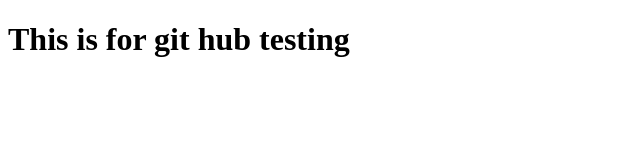
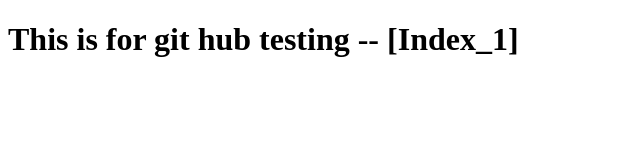
Before and after one commit to Thushara-P/TestingMyFile, a plain HTML site: page index.html in a window 1280 px wide. Shown: the whole page, without its empty margins (0-640 px from the left). Drawn offline with Linux system fonts and the light colour scheme.

Commit message:
Changed the heading

```diff
--- a/index.html
+++ b/index.html
@@ -4,9 +4,9 @@
     <meta charset="UTF-8">
     <meta http-equiv="X-UA-Compatible" content="IE=edge">
     <meta name="viewport" content="width=device-width, initial-scale=1.0">
-    <title>Document</title>
+    <title>Index 1 File</title>
 </head>
 <body>
-    <h1>This is for git hub testing</h1>
+    <h1>This is for git hub testing -- [Index_1]</h1>
 </body>
 </html>
```
